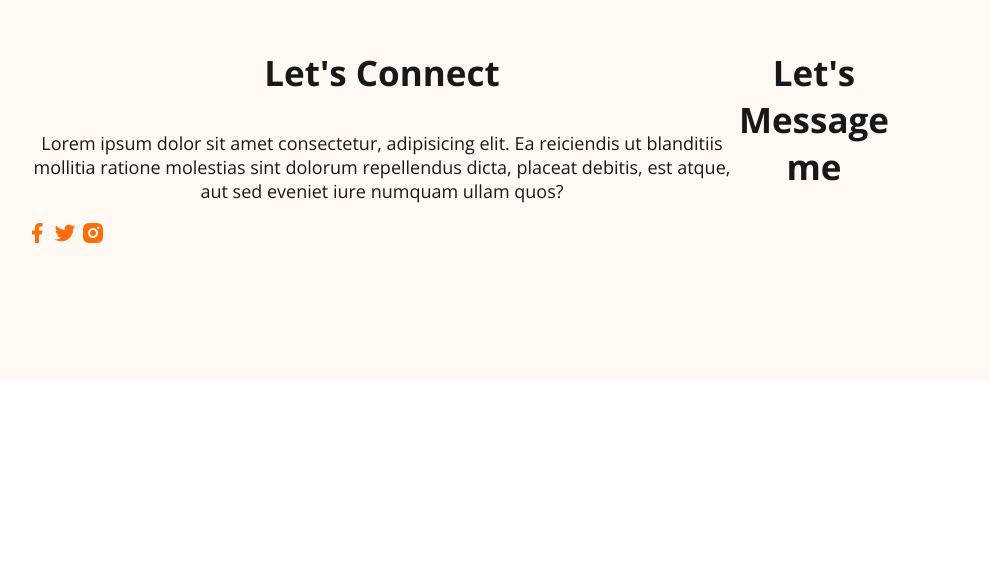
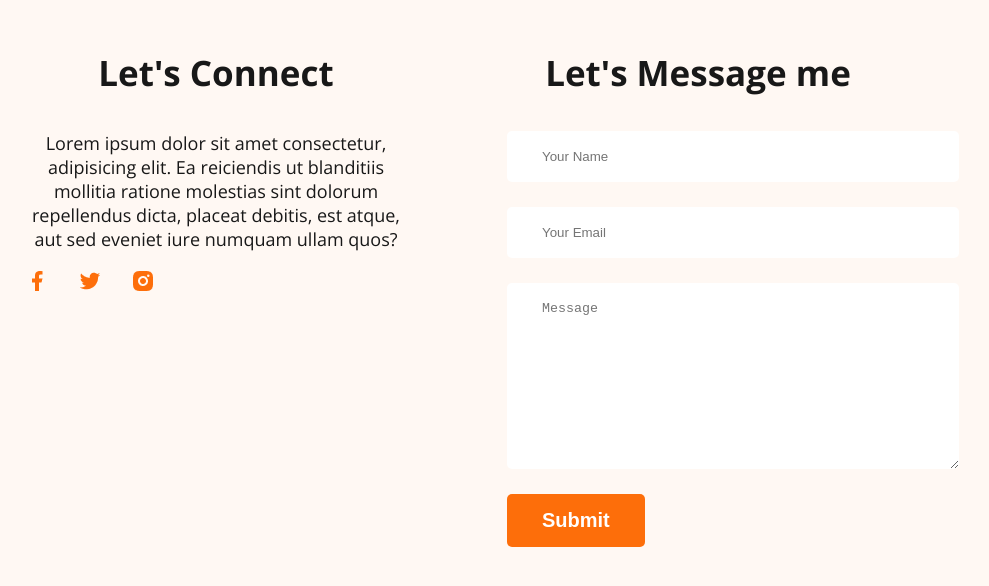
Before and after one commit to Tasnuba190135/Web-Portfolio, a plain HTML site: page index.html in a window 1280 px wide. Shown: the part 3556-4142 px from the top of the page, without its empty margins (183-1172 px from the left). Before the commit the page ends 3944 px from the top, so only its background shows below. Drawn offline with nearby package versions, Linux system fonts and the light colour scheme.

Commit message:
footer contact added

```diff
--- a/index.html
+++ b/index.html
@@ -151,6 +151,12 @@
         </div>
         <div class="footer-column">
             <h3 class="section-title">Let's Message me</h3>
+            <form class="contact" action="">
+                <input type="text" placeholder="Your Name">
+                <input type="email" name="" placeholder="Your Email" id="">
+                <textarea name="" placeholder="Message" cols="30" rows="10"></textarea>
+                <input class="btn-primary" type="submit" value="Submit">
+            </form>
         </div>
 
     </footer>
--- a/styles/portfolio.css
+++ b/styles/portfolio.css
@@ -160,7 +160,25 @@ about-info{
 /* footer related styles */
 footer{
     display:flex;
+    gap: 100px;
     background: #FFF8F3;
     padding: 130px 200px;
     margin-top: 100px;
 }
+.footer-column{
+    width: 50%;
+}
+.social-links a{
+    margin-right: 25px;
+}
+.contact input[type="text"],.contact input[type="email"], textarea{
+    display: block;
+    margin-bottom: 25px;
+    padding: 18px 35px;
+    color:#757575;
+    border-radius: 5px;
+    background:#FFF;
+    border: 0;
+    width:100%
+
+}
```
